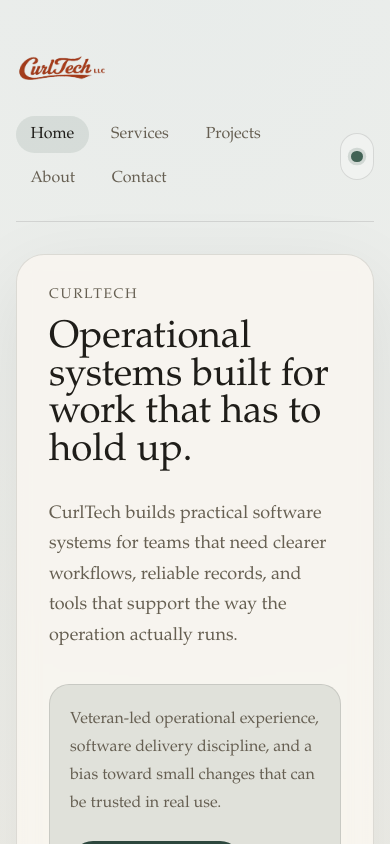
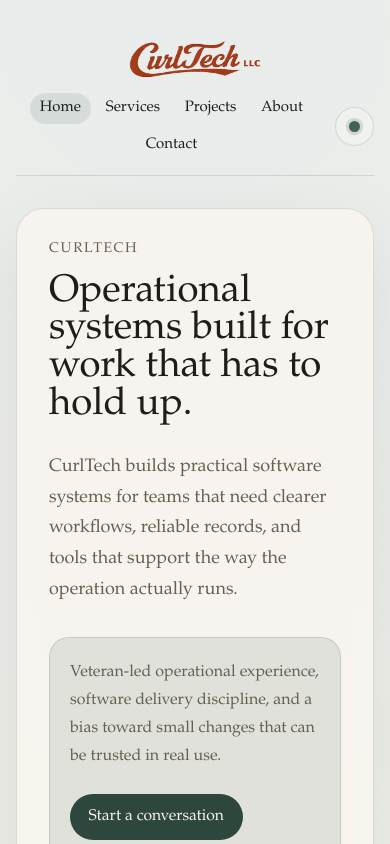
Before and after one commit to gacurl/gacurl-web, a Next.js app: page / in a window 390 px wide. Shown: the top 844 px of the page. Built offline with nearby package versions, Linux system fonts and the light colour scheme.

Commit message:
Issue 1-15: Fix mobile wordmark header layout

```diff
--- a/app/globals.css
+++ b/app/globals.css
@@ -141,11 +141,19 @@
   min-height: 3rem;
 }
 
+.site-brand-mark {
+  display: inline-flex;
+  align-items: center;
+  flex-shrink: 0;
+  width: clamp(6.25rem, 13vw, 7.5rem);
+}
+
 .site-brand__wordmark {
   display: block;
-  width: clamp(5.75rem, 12vw, 7.5rem);
+  max-width: 100%;
   height: auto;
   border-radius: 0.35rem;
+  object-fit: contain;
 }
 
 .site-nav-wrap {
@@ -480,19 +488,48 @@
 }
 
 @media (max-width: 720px) {
-  .site-header__inner,
+  .site-header__inner {
+    flex-direction: column;
+    align-items: center;
+    gap: 0.65rem;
+    padding: 0.75rem 0 0.9rem;
+  }
+
   .site-footer__inner {
     flex-direction: column;
     align-items: flex-start;
   }
 
+  .site-brand {
+    min-height: 2.25rem;
+  }
+
+  .site-brand-mark {
+    width: min(8.75rem, 44vw);
+  }
+
   .site-nav__list {
-    justify-content: flex-start;
+    flex-wrap: wrap;
+    justify-content: center;
+    gap: 0.3rem;
   }
 
   .site-nav-wrap {
     width: 100%;
-    justify-content: space-between;
+    justify-content: center;
+    gap: 0.5rem;
+  }
+
+  .site-nav__link {
+    padding: 0.42rem 0.62rem;
+    color: var(--foreground);
+    font-size: 0.94rem;
+  }
+
+  .theme-toggle {
+    flex: 0 0 auto;
+    width: 2.45rem;
+    height: 2.45rem;
   }
 
   .content-grid {
--- a/app/layout.tsx
+++ b/app/layout.tsx
@@ -73,6 +73,7 @@
           <header className="site-header">
             <div className="site-header__inner">
               <a className="site-brand" href="/">
+                <span className="site-brand-mark">
                   <img
                     alt="CurlTech"
                     className="site-brand__wordmark"
@@ -80,6 +81,7 @@
                     src="/brand/curltech-wordmark.png"
                     width="476"
                   />
+                </span>
               </a>
               <SiteNav />
             </div>
```
Lines whose indentation alone changed are shown as unchanged.
